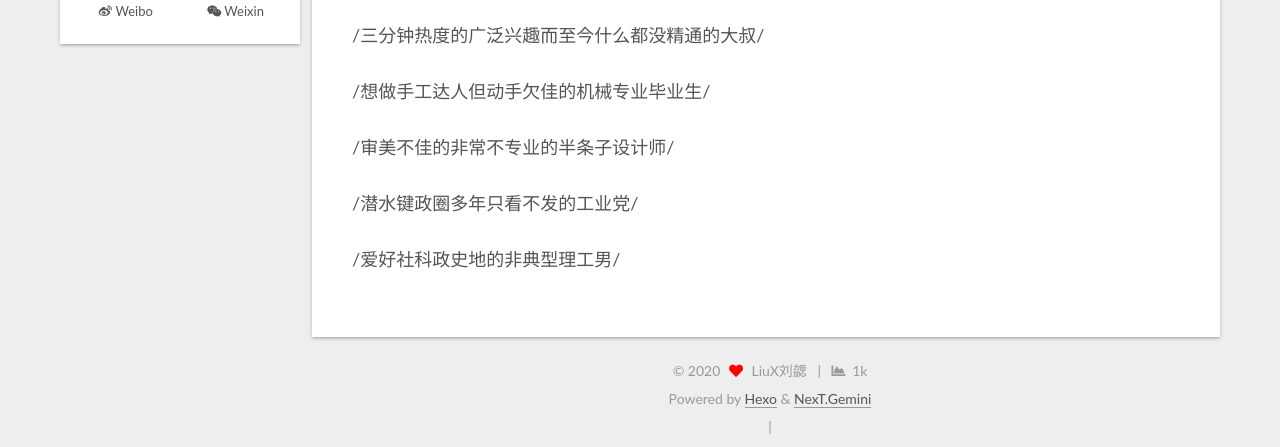
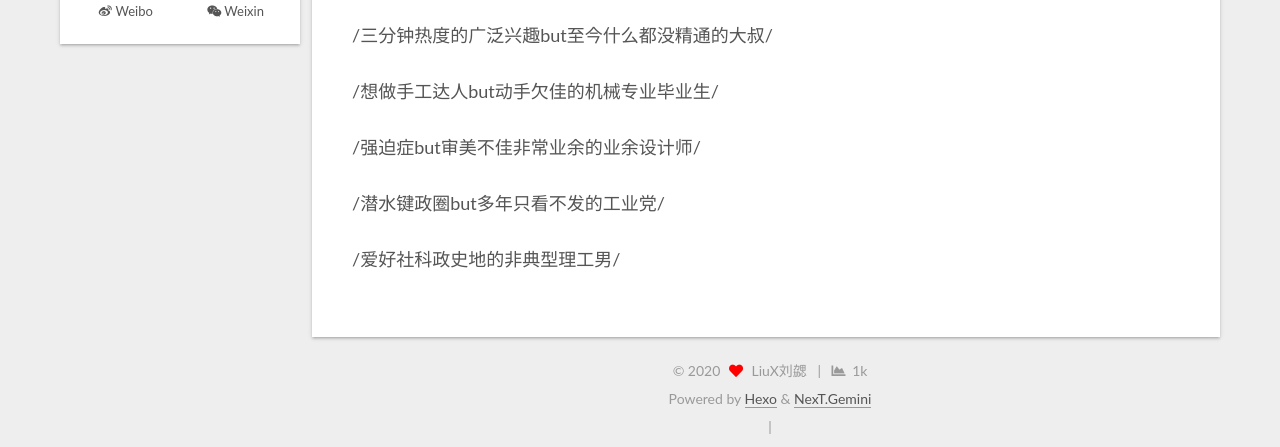
Before and after one commit to liux516/liux516.github.io, a plain HTML site: page about/index.html in a window 1280 px wide. Shown: the part 621-1068 px from the top of the page. Drawn offline with nearby package versions, Linux system fonts and the light colour scheme; some packages are replaced by stand-ins of ours; a script that the page names is missing.

Commit message:
Site updated: 2020-05-01 18:27:04

```diff
--- a/about/index.html
+++ b/about/index.html
@@ -22,16 +22,16 @@
     var CONFIG = {"hostname":"yoursite.com","root":"/","scheme":"Gemini","version":"7.8.0","exturl":false,"sidebar":{"position":"left","display":"always","padding":18,"offset":12,"onmobile":false},"copycode":{"enable":false,"show_result":false,"style":null},"back2top":{"enable":true,"sidebar":true,"scrollpercent":true},"bookmark":{"enable":false,"color":"#222","save":"auto"},"fancybox":false,"mediumzoom":false,"lazyload":false,"pangu":false,"comments":{"style":"tabs","active":null,"storage":true,"lazyload":false,"nav":null},"algolia":{"hits":{"per_page":10},"labels":{"input_placeholder":"Search for Posts","hits_empty":"We didn't find any results for the search: ${query}","hits_stats":"${hits} results found in ${time} ms"}},"localsearch":{"enable":false,"trigger":"auto","top_n_per_article":1,"unescape":false,"preload":false},"motion":{"enable":true,"async":false,"transition":{"post_block":"fadeIn","post_header":"slideDownIn","post_body":"slideDownIn","coll_header":"slideLeftIn","sidebar":"slideUpIn"}},"path":"search.xml"};
   </script>
 
-  <meta name="description" content="刘勰 &#x2F;湖北荆州人,帝都上学4年,深圳混迹6年,现居广州&#x2F; &#x2F;除了出生日期在90年其他爱好都是典型80后的90后&#x2F; &#x2F;随时可能失业的不懂codeing半途转行到IT的搬砖工&#x2F; &#x2F;三分钟热度的广泛兴趣而至今什么都没精通的大叔&#x2F; &#x2F;想做手工达人但动手欠佳的机械专业毕业生&#x2F; &#x2F;审美不佳的非常不专业的半条子设计师&#x2F; &#x2F;潜水键政圈多年只看不发的工业党&#x2F; &#x2F;爱好社科政史地的非典型理工男&#x2F;">
+  <meta name="description" content="刘勰 &#x2F;湖北荆州人,帝都上学4年,深圳混迹6年,现居广州&#x2F; &#x2F;除了出生日期在90年其他爱好都是典型80后的90后&#x2F; &#x2F;随时可能失业的不懂codeing半途转行到IT的搬砖工&#x2F; &#x2F;三分钟热度的广泛兴趣but至今什么都没精通的大叔&#x2F; &#x2F;想做手工达人but动手欠佳的机械专业毕业生&#x2F; &#x2F;强迫症but审美不佳非常业余的业余设计师&#x2F; &#x2F;潜水键政圈but多年只看不发的工业党&#x2F; &#x2F;爱好社科政史地的非典型理工男&#x2F;">
 <meta property="og:type" content="website">
 <meta property="og:title" content="about me">
 <meta property="og:url" content="http://yoursite.com/about/index.html">
 <meta property="og:site_name" content="LiuX1e&#39;s Notes">
-<meta property="og:description" content="刘勰 &#x2F;湖北荆州人,帝都上学4年,深圳混迹6年,现居广州&#x2F; &#x2F;除了出生日期在90年其他爱好都是典型80后的90后&#x2F; &#x2F;随时可能失业的不懂codeing半途转行到IT的搬砖工&#x2F; &#x2F;三分钟热度的广泛兴趣而至今什么都没精通的大叔&#x2F; &#x2F;想做手工达人但动手欠佳的机械专业毕业生&#x2F; &#x2F;审美不佳的非常不专业的半条子设计师&#x2F; &#x2F;潜水键政圈多年只看不发的工业党&#x2F; &#x2F;爱好社科政史地的非典型理工男&#x2F;">
+<meta property="og:description" content="刘勰 &#x2F;湖北荆州人,帝都上学4年,深圳混迹6年,现居广州&#x2F; &#x2F;除了出生日期在90年其他爱好都是典型80后的90后&#x2F; &#x2F;随时可能失业的不懂codeing半途转行到IT的搬砖工&#x2F; &#x2F;三分钟热度的广泛兴趣but至今什么都没精通的大叔&#x2F; &#x2F;想做手工达人but动手欠佳的机械专业毕业生&#x2F; &#x2F;强迫症but审美不佳非常业余的业余设计师&#x2F; &#x2F;潜水键政圈but多年只看不发的工业党&#x2F; &#x2F;爱好社科政史地的非典型理工男&#x2F;">
 <meta property="og:locale" content="en_US">
 <meta property="og:image" content="http://yoursite.com/images/me.png">
 <meta property="article:published_time" content="2020-04-28T06:59:28.000Z">
-<meta property="article:modified_time" content="2020-04-30T17:04:24.626Z">
+<meta property="article:modified_time" content="2020-05-01T10:26:17.715Z">
 <meta property="article:author" content="LiuX刘勰">
 <meta name="twitter:card" content="summary">
 <meta name="twitter:image" content="http://yoursite.com/images/me.png">
@@ -191,10 +191,10 @@
 <p>/湖北荆州人,帝都上学4年,深圳混迹6年,现居广州/</p>
 <p>/除了出生日期在90年其他爱好都是典型80后的90后/</p>
 <p>/随时可能失业的不懂codeing半途转行到IT的搬砖工/</p>
-<p>/三分钟热度的广泛兴趣而至今什么都没精通的大叔/</p>
-<p>/想做手工达人但动手欠佳的机械专业毕业生/</p>
-<p>/审美不佳的非常不专业的半条子设计师/</p>
-<p>/潜水键政圈多年只看不发的工业党/</p>
+<p>/三分钟热度的广泛兴趣but至今什么都没精通的大叔/</p>
+<p>/想做手工达人but动手欠佳的机械专业毕业生/</p>
+<p>/强迫症but审美不佳非常业余的业余设计师/</p>
+<p>/潜水键政圈but多年只看不发的工业党/</p>
 <p>/爱好社科政史地的非典型理工男/</p>
 
       </div>
```
Also changed, not shown: content.json (+1 -1 lines).
